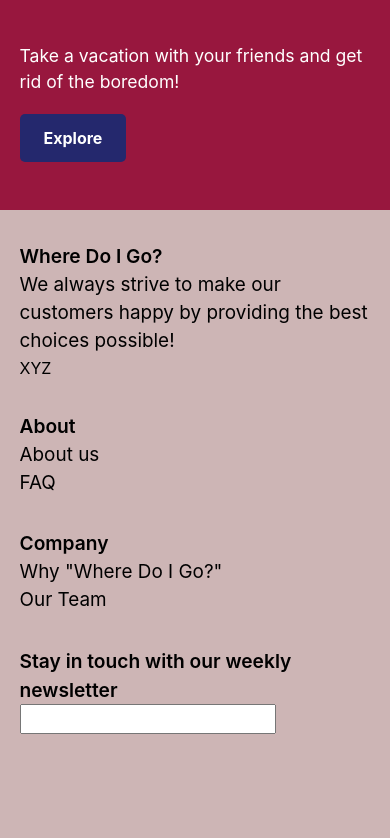
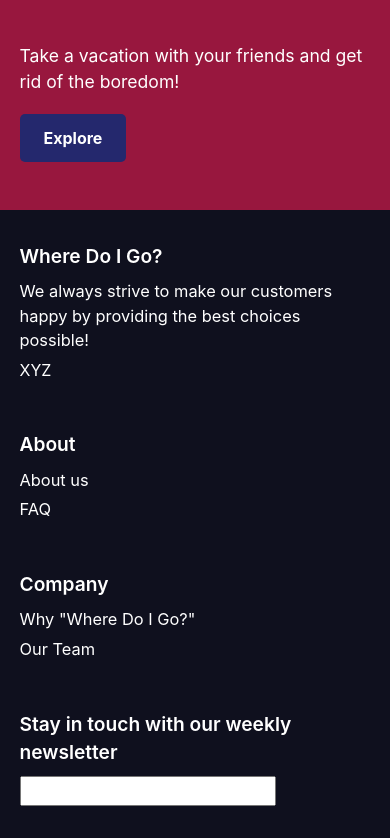
Before and after one commit to flnx/wheredoigo, a React (Vite) app in the folder wheredoigo/: page / in a window 390 px wide. Shown: the part 2844-3682 px from the top of the page. Before the commit the page ends 3610 px from the top, so only its background shows below. Built offline with nearby package versions, Linux system fonts and the light colour scheme.

Commit message:
Styling the footer and making it responsive

```diff
--- a/wheredoigo/src/components/Footer/Footer.jsx
+++ b/wheredoigo/src/components/Footer/Footer.jsx
@@ -6,8 +6,8 @@ export const Footer = () => {
             <div className="container">
                 <div className={styles.wrapper}>
                     <section className={styles.intro}>
-                        <h3> Where Do I Go?</h3>
-                        <p>
+                        <h3 className={styles.title}> Where Do I Go?</h3>
+                        <p className={styles.link}>
                             We always strive to make our customers happy by
                             providing the best choices possible!
                         </p>
@@ -18,17 +18,17 @@ export const Footer = () => {
                         </div>
                     </section>
                     <section className={styles.about}>
-                        <h3>About</h3>
-                        <p>About us</p>
-                        <p>FAQ</p>
+                        <h3 className={styles.title}>About</h3>
+                        <p className={styles.link}>About us</p>
+                        <p className={styles.link}>FAQ</p>
                     </section>
                     <section className={styles.company}>
-                        <h3>Company</h3>
-                        <p>Why "Where Do I Go?"</p>
-                        <p>Our Team</p>
+                        <h3 className={styles.title}>Company</h3>
+                        <p className={styles.link}>Why "Where Do I Go?"</p>
+                        <p className={styles.link}>Our Team</p>
                     </section>
                     <section className={styles.newsletter}>
-                        <h3>Stay in touch with our weekly newsletter</h3>
+                        <h3 className={styles.title}>Stay in touch with our weekly newsletter</h3>
                         <input type="search" name="" id="" />
                     </section>
                 </div>
--- a/wheredoigo/src/components/Footer/Footer.module.css
+++ b/wheredoigo/src/components/Footer/Footer.module.css
@@ -1,9 +1,40 @@
 .footer {
     padding: 2rem 0;
-    /* background: #fff; */
+    background: rgb(15, 16, 30);
+    color: #fff;
 }
 
 .wrapper {
     display: grid;
-    gap: 2rem;
+    gap: 3rem;
 }
+
+.title {
+    margin-bottom: 0.535rem;
+}
+
+.link {
+    font-size: 1.025rem;
+}
+
+.link:not(:last-child) {
+    margin-bottom: 0.325rem;
+}
+
+@media (min-width: 40em) {
+    .wrapper {
+        grid-template-columns: repeat(2, 1fr);
+        gap: 2rem;
+    }
+}
+
+@media (min-width: 64em) {
+    .wrapper {
+        grid-template-columns: repeat(auto-fit, minmax(10rem, 1fr));
+
+    }
+
+    .wrapper > section {
+        justify-self: center;
+    }
+}
```
